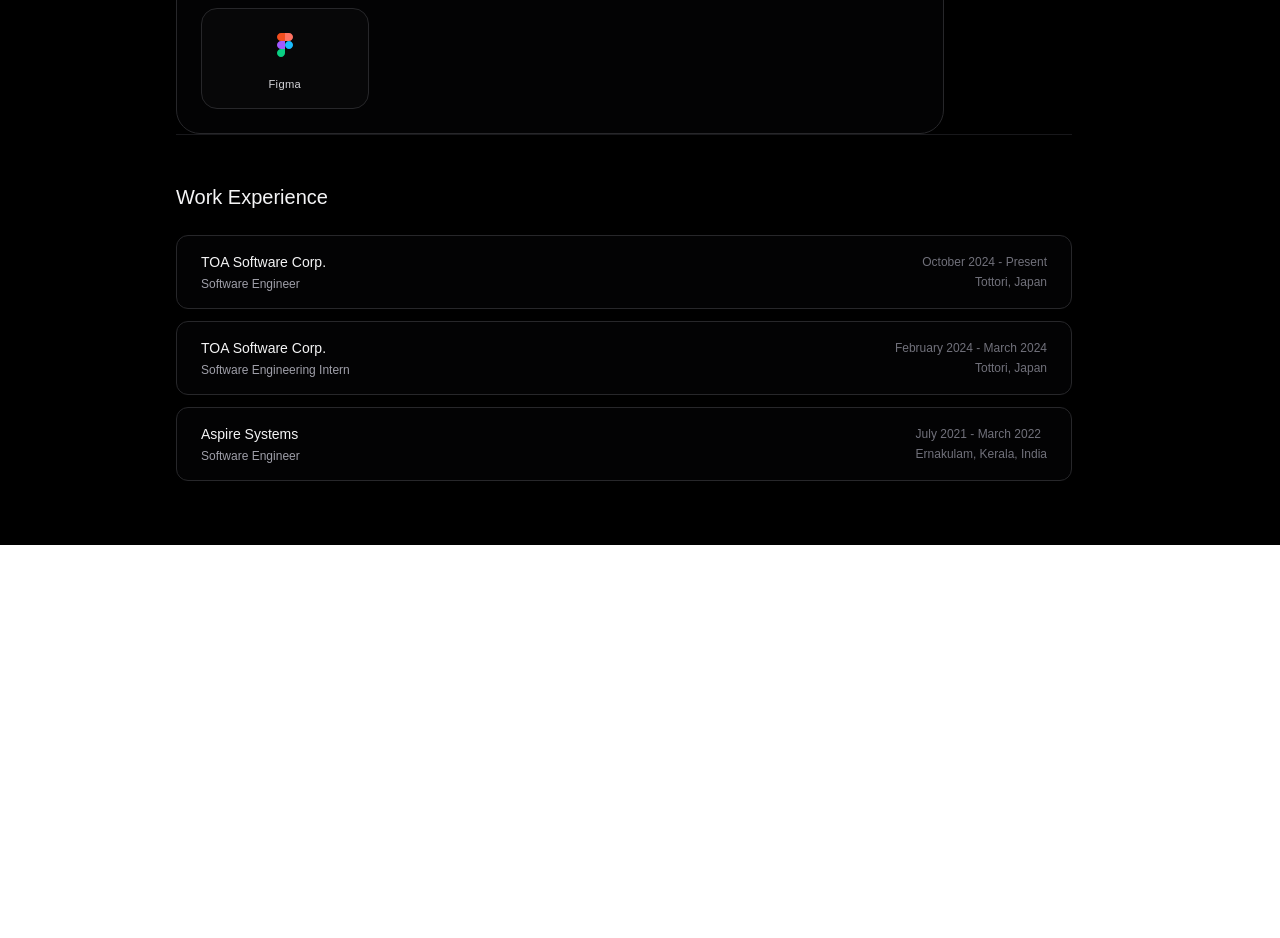
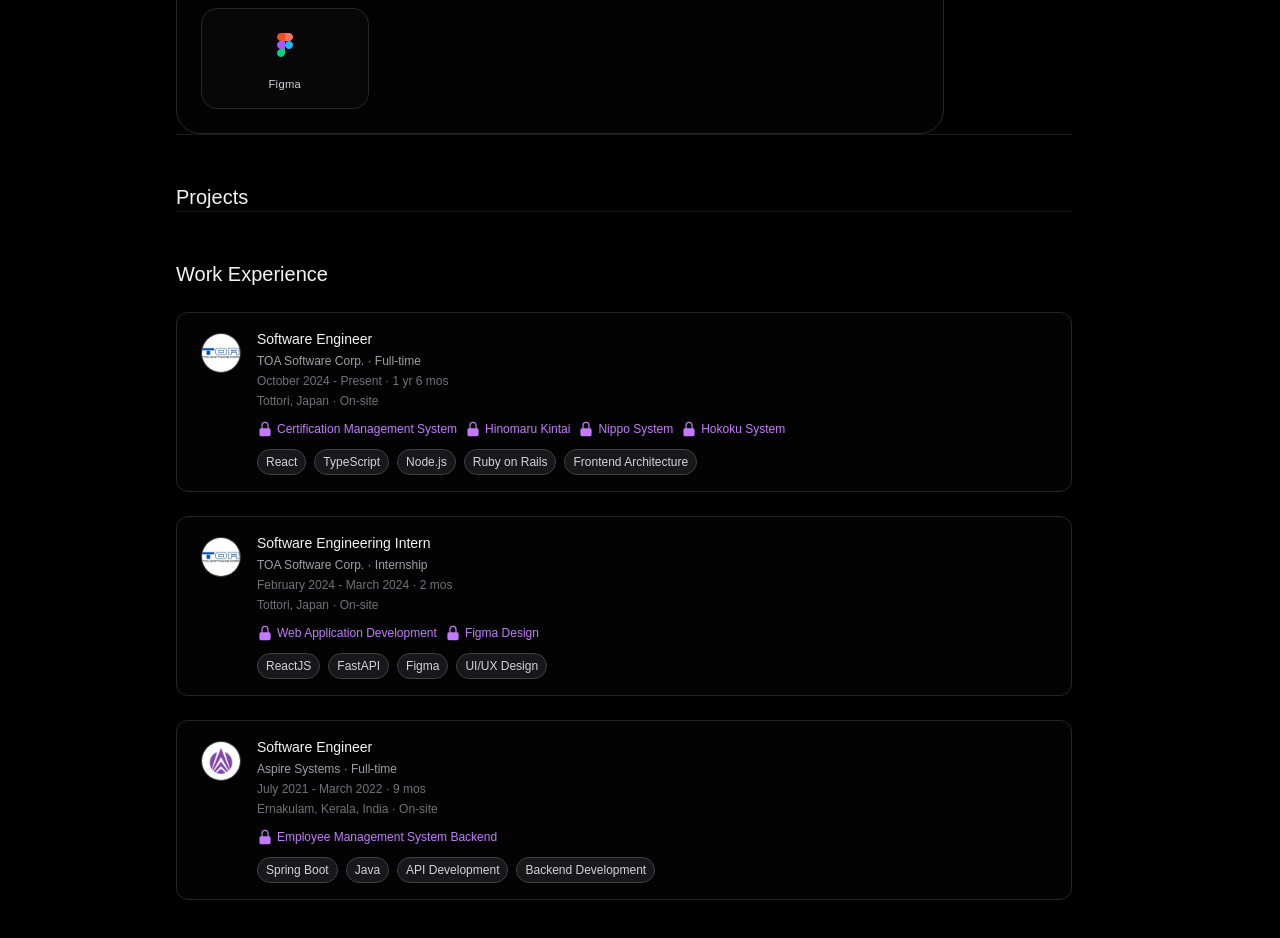
Before and after one commit to parvathy07r/portfolio, a Next.js app: page / in a window 1280 px wide. Shown: the part 660-1598 px from the top of the page. Before the commit the page ends 1205 px from the top, so only its background shows below. Built offline with nearby package versions, Linux system fonts and the light colour scheme.

Commit message:
fix(work experience): modified the work experience section design

```diff
--- a/src/app/page.tsx
+++ b/src/app/page.tsx
@@ -53,7 +53,7 @@
                   ].map((skill) => (
                     <div
                       key={skill.label}
-                      className="group flex flex-col items-center justify-between rounded-2xl border border-zinc-800 bg-zinc-950/70 px-4 py-4 text-center transition-all duration-300 ease-out hover:-translate-y-1 hover:border-zinc-400 hover:bg-zinc-900/80 hover:shadow-[0_18px_45px_rgba(0,0,0,0.75)]"
+                      className="group flex flex-col items-center justify-between rounded-2xl border border-zinc-800 bg-zinc-950/70 px-4 py-4 text-center transition-all duration-300 ease-out hover:-translate-y-1 hover:border-zinc-400 hover:bg-zinc-900/80 hover:shadow-[0_18px_45px_rgba(0,0,0,0.75)] cursor-pointer"
                     >
                       <div className="mb-3 flex h-10 w-10 items-center justify-center">
                         <Image
@@ -76,54 +76,244 @@
         </section>
 
         <section
+          id="projects"
+          className="max-w-4xl space-y-6 border-t border-zinc-900 pt-12"
+        >
+          <div className="space-y-3">
+            <h2 className="text-xl font-medium">Projects</h2>
+          </div>
+        </section>
+
+        <section
           id="work"
           className="max-w-4xl space-y-6 border-t border-zinc-900 pt-12"
         >
           <div className="space-y-3">
-            <h2 className="text-xl font-medium">
-              Work Experience
-            </h2>
-
-
+            <h2 className="text-xl font-medium">Work Experience</h2>
           </div>
 
-          <div className="space-y-3">
-            <article className="flex items-center justify-between rounded-xl border border-zinc-800 bg-zinc-950/40 px-6 py-4 transition-colors hover:border-zinc-500">
-              <div className="space-y-1">
-                <h4 className="text-sm font-medium">TOA Software Corp.</h4>
-                <p className="text-xs text-zinc-400">Software Engineer</p>
+          <div className="space-y-6">
+            <article className="flex items-start space-x-4 rounded-xl border border-zinc-800 bg-zinc-950/40 px-6 py-4 transition-all duration-300 ease-out hover:-translate-y-1 hover:border-zinc-400 hover:bg-zinc-900/80 hover:shadow-[0_18px_45px_rgba(0,0,0,0.75)] cursor-pointer">
+              <div className="mt-1 h-10 w-10 flex-shrink-0 rounded-full border border-zinc-700 bg-zinc-900 flex items-center justify-center overflow-hidden">
+                <img
+                  src="/images/toa_logo.jpg"
+                  alt="TOA Software Corp."
+                  className="h-full w-full object-contain"
+                />
               </div>
-              <div className="space-y-1">
-                <p className="text-xs text-zinc-500">October 2024 - Present</p>
-                <p className="text-xs text-zinc-500 text-end">Tottori, Japan</p>
+              <div className="flex-grow space-y-1">
+                <h4 className="text-sm font-medium">Software Engineer</h4>
+                <p className="text-xs text-zinc-400">
+                  TOA Software Corp. · Full-time
+                </p>
+                <p className="text-xs text-zinc-500">
+                  October 2024 - Present · 1 yr 6 mos
+                </p>
+                <p className="text-xs text-zinc-500">
+                  Tottori, Japan · On-site
+                </p>
+                <div className="flex flex-wrap items-center gap-2 pt-2">
+                  <span className="flex items-center text-xs text-purple-400">
+                    <svg
+                      xmlns="http://www.w3.org/2000/svg"
+                      viewBox="0 0 20 20"
+                      fill="currentColor"
+                      className="h-4 w-4 mr-1"
+                    >
+                      <path
+                        fillRule="evenodd"
+                        d="M10 1a4.5 4.5 0 00-4.5 4.5V9H5a2 2 0 00-2 2v6a2 2 0 002 2h10a2 2 0 002-2v-6a2 2 0 00-2-2h-.5V5.5A4.5 4.5 0 0010 1zm3 8V5.5a3 3 0 10-6 0V9h6z"
+                        clipRule="evenodd"
+                      />
+                    </svg>
+                    Certification Management System
+                  </span>
+                  <span className="flex items-center text-xs text-purple-400">
+                    <svg
+                      xmlns="http://www.w3.org/2000/svg"
+                      viewBox="0 0 20 20"
+                      fill="currentColor"
+                      className="h-4 w-4 mr-1"
+                    >
+                      <path
+                        fillRule="evenodd"
+                        d="M10 1a4.5 4.5 0 00-4.5 4.5V9H5a2 2 0 00-2 2v6a2 2 0 002 2h10a2 2 0 002-2v-6a2 2 0 00-2-2h-.5V5.5A4.5 4.5 0 0010 1zm3 8V5.5a3 3 0 10-6 0V9h6z"
+                        clipRule="evenodd"
+                      />
+                    </svg>
+                    Hinomaru Kintai
+                  </span>
+                  <span className="flex items-center text-xs text-purple-400">
+                    <svg
+                      xmlns="http://www.w3.org/2000/svg"
+                      viewBox="0 0 20 20"
+                      fill="currentColor"
+                      className="h-4 w-4 mr-1"
+                    >
+                      <path
+                        fillRule="evenodd"
+                        d="M10 1a4.5 4.5 0 00-4.5 4.5V9H5a2 2 0 00-2 2v6a2 2 0 002 2h10a2 2 0 002-2v-6a2 2 0 00-2-2h-.5V5.5A4.5 4.5 0 0010 1zm3 8V5.5a3 3 0 10-6 0V9h6z"
+                        clipRule="evenodd"
+                      />
+                    </svg>
+                    Nippo System
+                  </span>
+                  <span className="flex items-center text-xs text-purple-400">
+                    <svg
+                      xmlns="http://www.w3.org/2000/svg"
+                      viewBox="0 0 20 20"
+                      fill="currentColor"
+                      className="h-4 w-4 mr-1"
+                    >
+                      <path
+                        fillRule="evenodd"
+                        d="M10 1a4.5 4.5 0 00-4.5 4.5V9H5a2 2 0 00-2 2v6a2 2 0 002 2h10a2 2 0 002-2v-6a2 2 0 00-2-2h-.5V5.5A4.5 4.5 0 0010 1zm3 8V5.5a3 3 0 10-6 0V9h6z"
+                        clipRule="evenodd"
+                      />
+                    </svg>
+                    Hokoku System
+                  </span>
+                </div>
+                <div className="mt-3 flex flex-wrap gap-2">
+                  <span className="rounded-full border border-zinc-700 bg-zinc-900 px-2 py-1 text-xs text-zinc-300">
+                    React
+                  </span>
+                  <span className="rounded-full border border-zinc-700 bg-zinc-900 px-2 py-1 text-xs text-zinc-300">
+                    TypeScript
+                  </span>
+                  <span className="rounded-full border border-zinc-700 bg-zinc-900 px-2 py-1 text-xs text-zinc-300">
+                    Node.js
+                  </span>
+                  <span className="rounded-full border border-zinc-700 bg-zinc-900 px-2 py-1 text-xs text-zinc-300">
+                    Ruby on Rails
+                  </span>
+                  <span className="rounded-full border border-zinc-700 bg-zinc-900 px-2 py-1 text-xs text-zinc-300">
+                    Frontend Architecture
+                  </span>
+                </div>
               </div>
             </article>
 
-            <article className="flex items-center justify-between rounded-xl border border-zinc-800 bg-zinc-950/40 px-6 py-4 transition-colors hover:border-zinc-500">
-              <div className="space-y-1">
-                <h4 className="text-sm font-medium">TOA Software Corp.</h4>
+            <article className="flex items-start space-x-4 rounded-xl border border-zinc-800 bg-zinc-950/40 px-6 py-4 transition-all duration-300 ease-out hover:-translate-y-1 hover:border-zinc-400 hover:bg-zinc-900/80 hover:shadow-[0_18px_45px_rgba(0,0,0,0.75)] cursor-pointer">
+              <div className="mt-1 h-10 w-10 flex-shrink-0 rounded-full border border-zinc-700 bg-zinc-900 flex items-center justify-center overflow-hidden">
+                <img
+                  src="/images/toa_logo.jpg"
+                  alt="TOA Software Corp."
+                  className="h-full w-full object-contain"
+                />
+              </div>
+              <div className="flex-grow space-y-1">
+                <h4 className="text-sm font-medium">
+                  Software Engineering Intern
+                </h4>
                 <p className="text-xs text-zinc-400">
-                  Software Engineering Intern
+                  TOA Software Corp. · Internship
                 </p>
-              </div>
-              <div className="space-y-1">
                 <p className="text-xs text-zinc-500">
-                  February 2024 - March 2024
+                  February 2024 - March 2024 · 2 mos
                 </p>
-                <p className="text-xs text-zinc-500 text-end">Tottori, Japan</p>
+                <p className="text-xs text-zinc-500">
+                  Tottori, Japan · On-site
+                </p>
+                <div className="flex flex-wrap items-center gap-2 pt-2">
+                  <span className="flex items-center text-xs text-purple-400">
+                    <svg
+                      xmlns="http://www.w3.org/2000/svg"
+                      viewBox="0 0 20 20"
+                      fill="currentColor"
+                      className="h-4 w-4 mr-1"
+                    >
+                      <path
+                        fillRule="evenodd"
+                        d="M10 1a4.5 4.5 0 00-4.5 4.5V9H5a2 2 0 00-2 2v6a2 2 0 002 2h10a2 2 0 002-2v-6a2 2 0 00-2-2h-.5V5.5A4.5 4.5 0 0010 1zm3 8V5.5a3 3 0 10-6 0V9h6z"
+                        clipRule="evenodd"
+                      />
+                    </svg>
+                    Web Application Development
+                  </span>
+                  <span className="flex items-center text-xs text-purple-400">
+                    <svg
+                      xmlns="http://www.w3.org/2000/svg"
+                      viewBox="0 0 20 20"
+                      fill="currentColor"
+                      className="h-4 w-4 mr-1"
+                    >
+                      <path
+                        fillRule="evenodd"
+                        d="M10 1a4.5 4.5 0 00-4.5 4.5V9H5a2 2 0 00-2 2v6a2 2 0 002 2h10a2 2 0 002-2v-6a2 2 0 00-2-2h-.5V5.5A4.5 4.5 0 0010 1zm3 8V5.5a3 3 0 10-6 0V9h6z"
+                        clipRule="evenodd"
+                      />
+                    </svg>
+                    Figma Design
+                  </span>
+                </div>
+                <div className="mt-3 flex flex-wrap gap-2">
+                  <span className="rounded-full border border-zinc-700 bg-zinc-900 px-2 py-1 text-xs text-zinc-300">
+                    ReactJS
+                  </span>
+                  <span className="rounded-full border border-zinc-700 bg-zinc-900 px-2 py-1 text-xs text-zinc-300">
+                    FastAPI
+                  </span>
+                  <span className="rounded-full border border-zinc-700 bg-zinc-900 px-2 py-1 text-xs text-zinc-300">
+                    Figma
+                  </span>
+                  <span className="rounded-full border border-zinc-700 bg-zinc-900 px-2 py-1 text-xs text-zinc-300">
+                    UI/UX Design
+                  </span>
+                </div>
               </div>
             </article>
 
-            <article className="flex items-center justify-between rounded-xl border border-zinc-800 bg-zinc-950/40 px-6 py-4 transition-colors hover:border-zinc-500">
-              <div className="space-y-1">
-                <h4 className="text-sm font-medium">Aspire Systems</h4>
-                <p className="text-xs text-zinc-400">Software Engineer</p>
+            <article className="flex items-start space-x-4 rounded-xl border border-zinc-800 bg-zinc-950/40 px-6 py-4 transition-all duration-300 ease-out hover:-translate-y-1 hover:border-zinc-400 hover:bg-zinc-900/80 hover:shadow-[0_18px_45px_rgba(0,0,0,0.75)] cursor-pointer">
+              <div className="mt-1 h-10 w-10 flex-shrink-0 rounded-full border border-zinc-700 bg-zinc-900 flex items-center justify-center overflow-hidden">
+                <img
+                  src="/images/aspire_systems_logo.jpg"
+                  alt="Aspire Systems"
+                  className="h-full w-full object-contain"
+                />
               </div>
-              <div className="space-y-1">
-                <p className="text-xs text-zinc-500">July 2021 - March 2022</p>
-                <p className="text-xs text-zinc-500 text-end">
-                  Ernakulam, Kerala, India
+              <div className="flex-grow space-y-1">
+                <h4 className="text-sm font-medium">Software Engineer</h4>
+                <p className="text-xs text-zinc-400">
+                  Aspire Systems · Full-time
                 </p>
+                <p className="text-xs text-zinc-500">
+                  July 2021 - March 2022 · 9 mos
+                </p>
+                <p className="text-xs text-zinc-500">
+                  Ernakulam, Kerala, India · On-site
+                </p>
+                <div className="flex flex-wrap items-center gap-2 pt-2">
+                  <span className="flex items-center text-xs text-purple-400">
+                    <svg
+                      xmlns="http://www.w3.org/2000/svg"
+                      viewBox="0 0 20 20"
+                      fill="currentColor"
+                      className="h-4 w-4 mr-1"
+                    >
+                      <path
+                        fillRule="evenodd"
+                        d="M10 1a4.5 4.5 0 00-4.5 4.5V9H5a2 2 0 00-2 2v6a2 2 0 002 2h10a2 2 0 002-2v-6a2 2 0 00-2-2h-.5V5.5A4.5 4.5 0 0010 1zm3 8V5.5a3 3 0 10-6 0V9h6z"
+                        clipRule="evenodd"
+                      />
+                    </svg>
+                    Employee Management System Backend
+                  </span>
+                </div>
+                <div className="mt-3 flex flex-wrap gap-2">
+                  <span className="rounded-full border border-zinc-700 bg-zinc-900 px-2 py-1 text-xs text-zinc-300">
+                    Spring Boot
+                  </span>
+                  <span className="rounded-full border border-zinc-700 bg-zinc-900 px-2 py-1 text-xs text-zinc-300">
+                    Java
+                  </span>
+                  <span className="rounded-full border border-zinc-700 bg-zinc-900 px-2 py-1 text-xs text-zinc-300">
+                    API Development
+                  </span>
+                  <span className="rounded-full border border-zinc-700 bg-zinc-900 px-2 py-1 text-xs text-zinc-300">
+                    Backend Development
+                  </span>
+                </div>
               </div>
             </article>
           </div>
```
Also changed, not shown: public/images/aspire_systems_logo.jpg (added), public/images/toa_logo.jpg (added).
